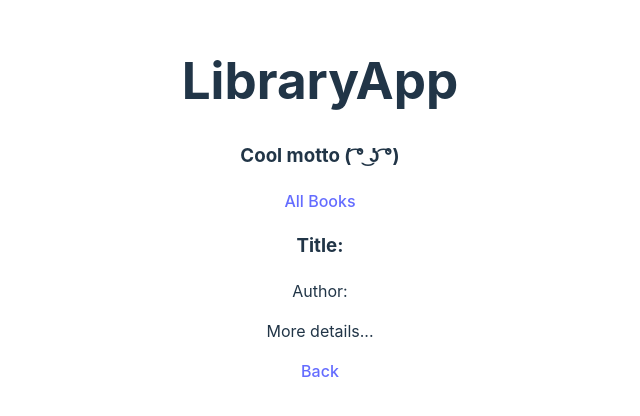
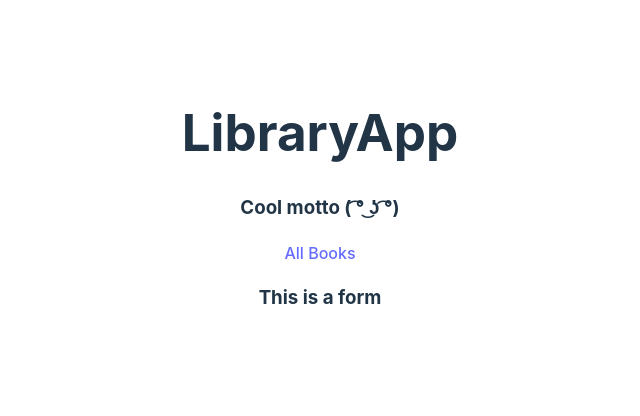
Before and after one commit to neuefische/hh-java-24-3-teamproject-team-2, a React (Vite) app in the folder frontend/: page /books/add in a window 1280 px wide. Shown: the part 200-616 px from the top of the page, without its empty margins (320-960 px from the left). Built offline with nearby package versions, Linux system fonts and the light colour scheme; no server answers.

Commit message:
Add router to add-book-form after clicking button

```diff
--- a/frontend/src/App.tsx
+++ b/frontend/src/App.tsx
@@ -6,6 +6,7 @@ import {useEffect, useState} from "react";
 import {Link, Route, Routes} from "react-router-dom";
 import BookDetailsPage from "./pages/BookDetailsPage/bookDetailsPage/BookDetailsPage.tsx";
 import BookGalleryPage from "./pages/BookGalleryPage/bookGalleryPage/BookGalleryPage.tsx";
+import AddBookForm from "./pages/BookGalleryPage/components/addBookButton/AddBookForm.tsx";
 
 
 function App() {
@@ -35,6 +36,7 @@ function App() {
         <Link to={"/books"}>All Books</Link>
         <Routes>
             <Route path={"/books"} element={<BookGalleryPage data={data}/>}/>
+            <Route path={"/books/add"} element={<AddBookForm/>}/>
             <Route path={"/books/:id"} element={<BookDetailsPage/>}/>
         </Routes>
 
--- a/frontend/src/pages/BookGalleryPage/bookGalleryPage/BookGalleryPage.tsx
+++ b/frontend/src/pages/BookGalleryPage/bookGalleryPage/BookGalleryPage.tsx
@@ -1,6 +1,8 @@
 import {Book} from "../../../types/types.ts";
 import BookGallery from "../components/bookGallery/BookGallery.tsx";
 import "./BookGalleryPage.css";
+import AddBookButton from "../components/addBookButton/AddBookButton.tsx";
+import {Link} from "react-router-dom";
 
 type BookGalleryPageProps = {
     data: Book[]
@@ -8,6 +10,7 @@ type BookGalleryPageProps = {
 export default function BookGalleryPage({data}: BookGalleryPageProps) {
     return (
         <>
+            <Link to={"/books/add"}><AddBookButton /></Link>
             <BookGallery data={data} />
         </>
     );
--- /dev/null
+++ b/frontend/src/pages/BookGalleryPage/components/addBookButton/AddBookButton.tsx
@@ -0,0 +1,10 @@
+export default function AddBookButton() {
+
+
+
+    return (
+        <>
+            <button onClick={() => { console.log("You clicked a button!") }}>Add a Book</button>
+        </>
+    )
+}
--- /dev/null
+++ b/frontend/src/pages/BookGalleryPage/components/addBookButton/AddBookForm.tsx
@@ -0,0 +1,5 @@
+export default function AddBookForm() {
+    return (
+        <h3>This is a form</h3>
+    )
+}
```
